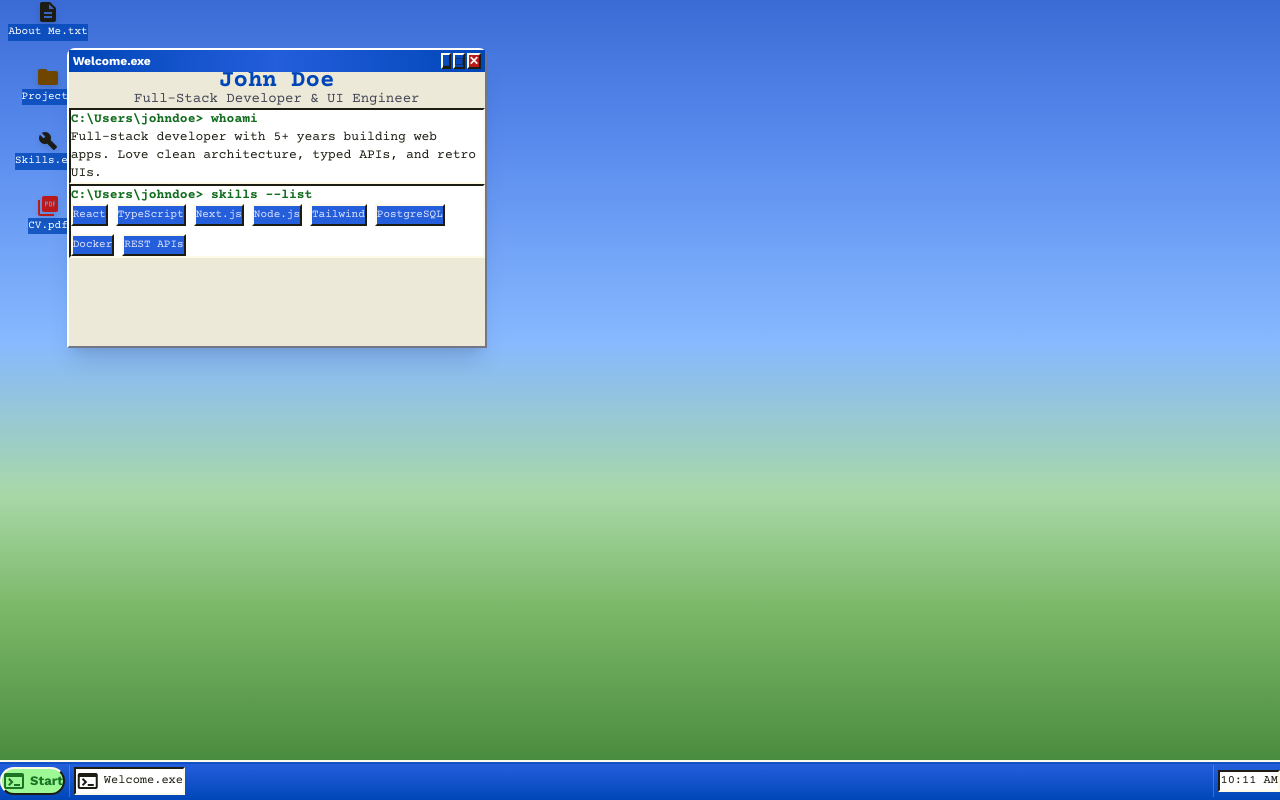
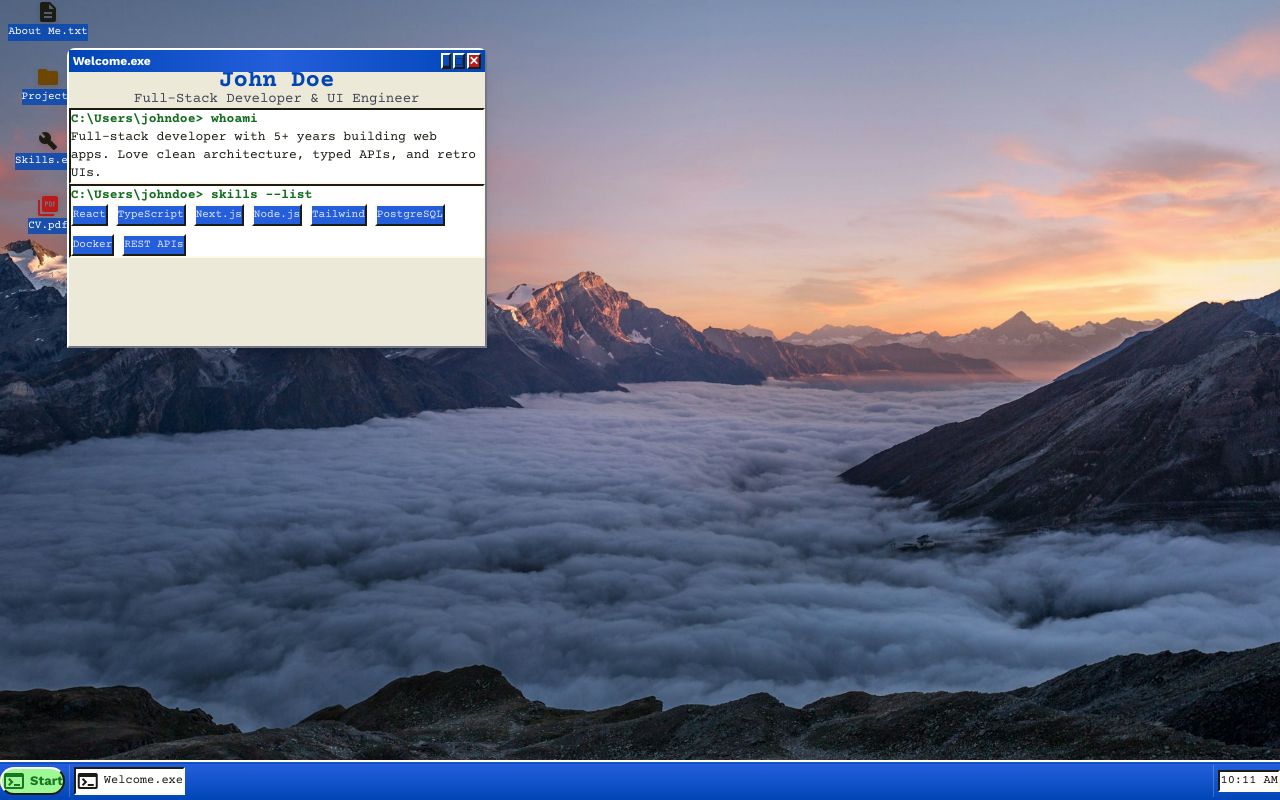
Before and after one commit to rachmizard/cli-portfolio, a React (Vite) app: page / in a window 1280 px wide. Built offline with nearby package versions, Linux system fonts and the light colour scheme.

Commit message:
feat: add Windows XP Bliss wallpaper background

```diff
--- a/src/index.css
+++ b/src/index.css
@@ -93,15 +93,9 @@ body {
 
 /* ── Desktop ── */
 .desktop {
-  background: linear-gradient(
-    180deg,
-    #3a6bd5 0%,
-    #5b8def 20%,
-    #87b9ff 45%,
-    #a8d8a8 65%,
-    #7cb868 80%,
-    #4a8c3f 100%
-  );
+  background-image: url('/bliss.jpg');
+  background-size: cover;
+  background-position: center;
 }
 
 /* ── Taskbar ── */
```
Also changed, not shown: public/bliss.jpg (added).
